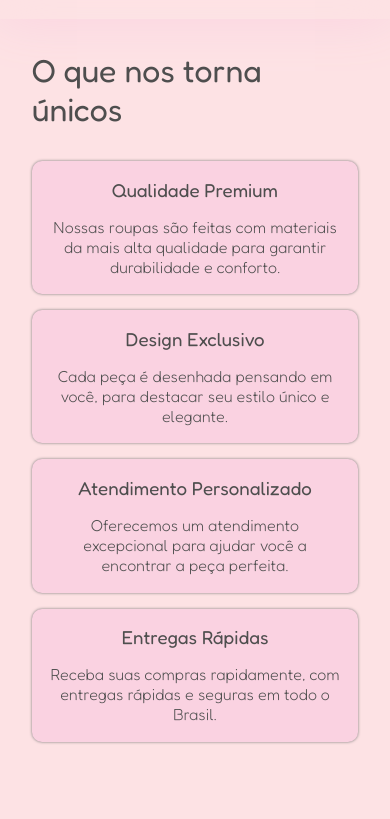
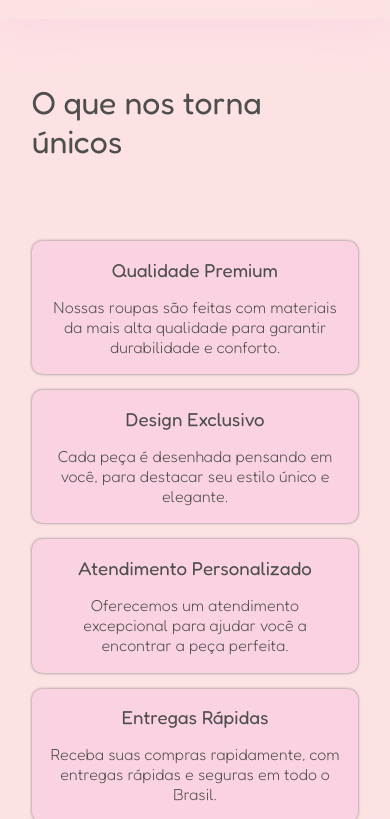
Before and after one commit to ailtonjunior11/adriele.ramos.github.io, a plain HTML site: page index.html in a window 390 px wide. Shown: the part 825-1644 px from the top of the page. Drawn offline with nearby package versions, Linux system fonts and the light colour scheme.

Commit message:
Atualização style.css

```diff
--- a/style.css
+++ b/style.css
@@ -426,7 +426,7 @@ footer {
 @media screen and (max-width: 768px) {
   /* Global */
   section {
-    padding: 2rem 2rem 0;
+    padding: 4rem 2rem 0;
     background-color: var(--rosa-claro);
     box-shadow: 0 0 50px var(--rosa-medio);
   }
@@ -515,7 +515,7 @@ footer {
 
   .section-home .home-text {
     max-width: 100%;
-    text-align: center;
+    /* text-align: center; */
   }
 
   .section-home .home-text .headline {
@@ -536,7 +536,7 @@ footer {
 
   .cards {
     display: block;
-    margin-top: 2rem;
+    margin-top: 5rem;
   }
 
   .card {
@@ -578,7 +578,8 @@ footer {
   /* Seção comentatios */
   .section-comentarios {
     background: none;
-    gap: 4rem;
+    gap: 8rem;
+    text-align: center;
   }
 }
 
```
